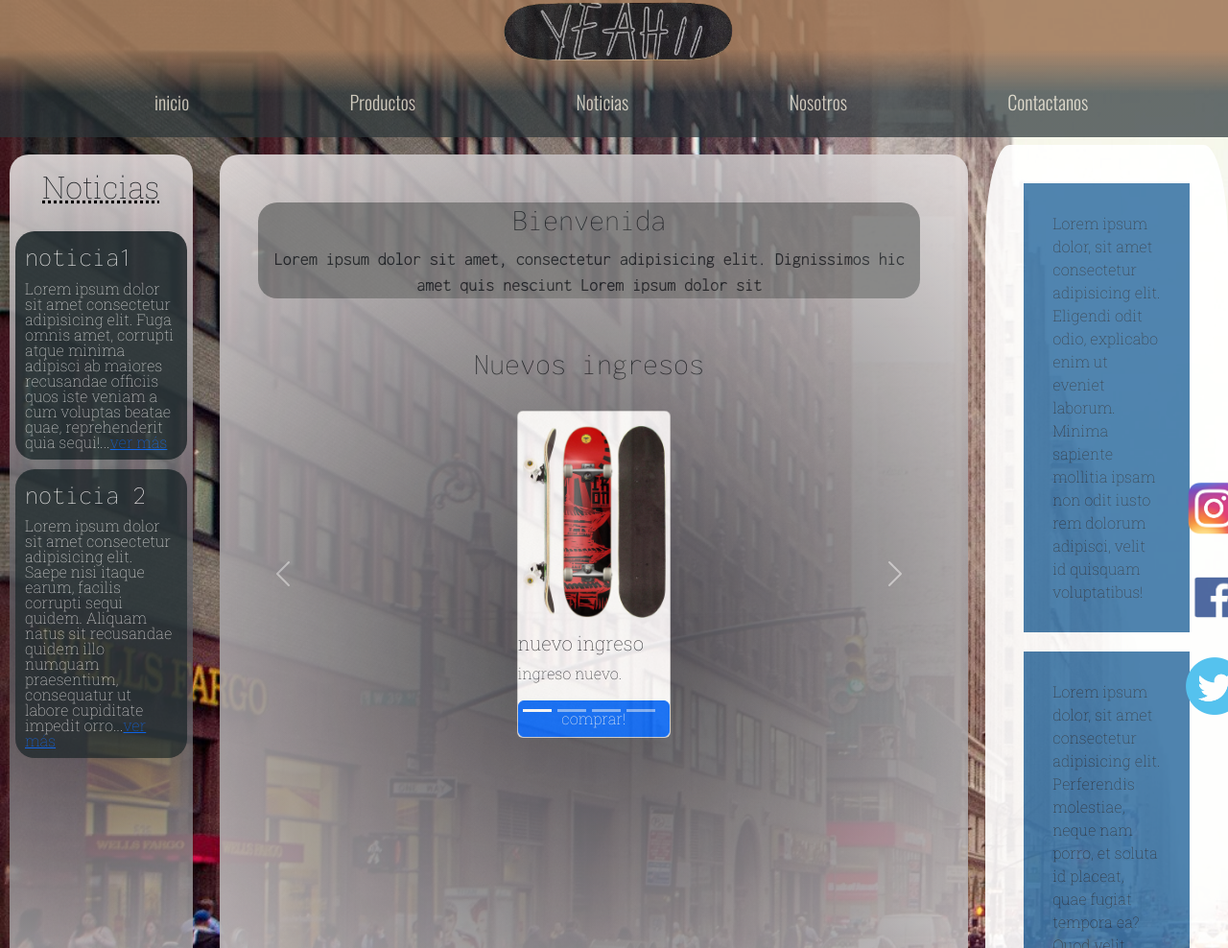
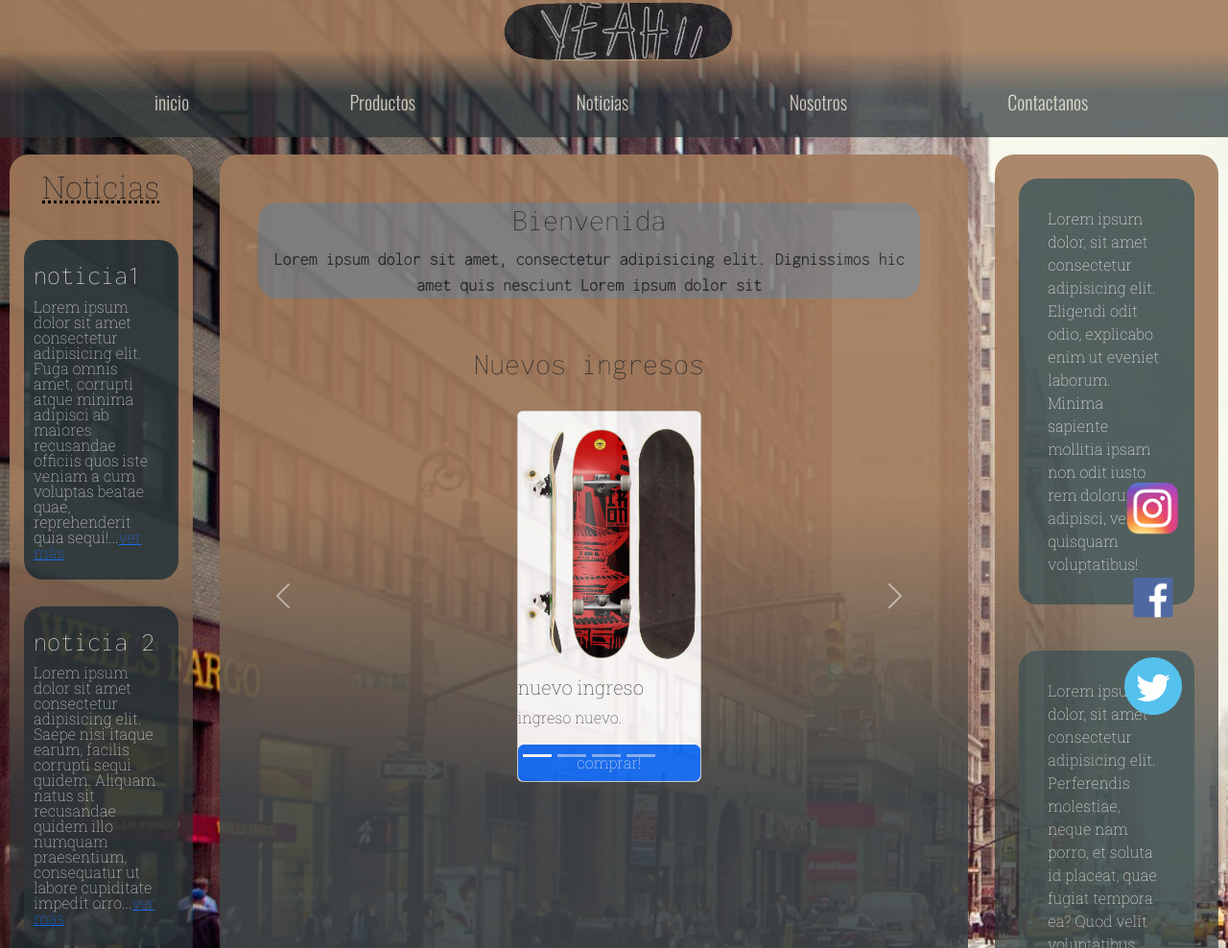
Before and after one commit to charbarie/SegundaEntregaBarie, a plain HTML site: page index.html in a window 1280 px wide. Shown: the top 988 px of the page at 96% size. Drawn offline with nearby package versions, Linux system fonts and the light colour scheme.

Commit message:
cambio de colores

```diff
--- a/css/style.css
+++ b/css/style.css
@@ -81,9 +81,6 @@ body{
     -ms-transition: .3s;
     -o-transition: .3s;
 }
-
-
-
 .nav{
     gap: 8px 8px;
     grid-area: nav;
@@ -92,8 +89,8 @@ body{
     display: flex;
     flex-direction: column;
     border-radius: 20px;
-    background: rgb(55,57,64);
-    background: radial-gradient(circle, rgba(55,57,64,0.8337492308864703) 0%, rgba(229,223,223,1) 100%);
+    background: rgb(162,123,92);
+    background: linear-gradient(180deg, rgba(162,123,92,1) 36%, rgba(44,54,57,0.7958365475096288) 68%);
 
 
 }
@@ -106,11 +103,12 @@ body{
 }
 .nav div{
     color: rgb(245, 245, 245);
-    padding: 10px;
-    margin: 1px;
+    padding: 20px;
+    margin: 10px;
     display: column;
     background-color: rgb(44, 54, 57);
     border-radius: 20px;
+    padding-inline-start: 10px;
 
 }
 .news{
@@ -136,19 +134,19 @@ body{
 }
 .main{
     grid-area: main;
-    gap:40px;
     padding:20px;
-    background: rgb(55,57,64);
-    background: radial-gradient(circle, rgba(55,57,64,0.8337492308864703) 0%, rgba(229,223,223,1) 100%);
+    background: rgb(162,123,92);
+    background: linear-gradient(180deg, rgba(162,123,92,1) 36%, rgba(44,54,57,0.7958365475096288) 68%);
     background-color: gray;
     flex-direction: column;
     margin: 10px;
     padding-inline-start: 10px;
     border-radius:20px ;
-
+    -webkit-border-radius:20px ;
+    -moz-border-radius:20px ;
+    -ms-border-radius:20px ;
+    -o-border-radius:20px ;
 }
-
-
 .bienvenida{
 
     font-family: 'Inconsolata', monospace;
@@ -159,142 +157,48 @@ body{
     background-color: gray;
     border-radius:20px ;
 }
-
 .main h3{
     text-align: center;
     font-size: 2rem;
     font-family: 'Inconsolata', monospace;
     padding:20px;
 }
-
-
-.carousel{
-    text-align:com,
-}
 .carousel-item{
     padding:0px 0px 0px 40%;
+    transition: .8s ease;
 }
-
 .carousel-indicators{
     padding: 100px 100px .1px 100px;
 
 }
-
-
-
-
-
-
-
-
-
-
-/*
-.main{
-    padding: 20px;
-    background-color: gray;
-    color: rgb(21, 20, 20);
-    border-radius:20px ;
-    -webkit-border-radius:20px ;
-    -moz-border-radius:20px ;
-    -ms-border-radius:20px ;
-    -o-border-radius:20px ;
-}
-
-.bienvenida h2{
-    font-family: 'Inconsolata', monospace;
-    font-size:24px;
-    margin: 30px;
-    font-weight: bold;
-    text-align: center;
-}
-
-    border-radius: 20px;
+.aside {
+    gap: 8px 8px;
+    grid-area: aside;
+    padding:5px;
+    margin:10px;
+    display: flex;
+    flex-direction: column;
+    background: rgb(162,123,92);
+    background: linear-gradient(180deg, rgba(162,123,92,1) 36%, rgba(44,54,57,0.7958365475096288) 68%);
     -webkit-border-radius: 20px;
     -moz-border-radius: 20px;
     -ms-border-radius: 20px;
     -o-border-radius: 20px;
 }
-
-.bienvenida p{
-    background-color: aliceblue;
-    margin: 20px;
-    padding: 30px;
-    font-family: 'Inconsolata', monospace;
-    font-size: 1rem;
-    line-height: 1.5;
-    border: gainsboro;
-    overflow: auto;
-
-}
-
-
-
-.nIngreso{
-    border-radius:20px ;
-    background-color: gray;
-        te:;
-    -webkit-border-radius:20px ;
-    -moz-border-radius:20px ;
-    -ms-border-radius:20px ;
-    -o-border-radius:20px ;
-}
-
-*/
-
-.carrete{
-    margin: 20px;
-    display: flex;
-    width: 1700px;
-    height: 450px;
-    padding: 0%;
-}
-.carrete img{
-
-    width: 4px;
-    flex-grow: 1;
-    object-fit: cover;
-    opacity: 70%;
-    transition: .8s ease;
-}
-.carrete img:hover{
-    align-items: center;
-    cursor: pointer;
-
-    width:400px;
-    opacity: 100%;
-    filter: contrast(140%);
-    -ms-zoom-animation: calc(20%);
-    max-zoom: 30;
-}
-
-
-
-
-
-.aside {
-    grid-area: aside;
-    padding: 20px;
-    border-radius: 10%;
-    background-color: rgb(255, 255, 255);
-    align-items: center;
-    justify-content: center;
-    -webkit-border-radius: 10%;
-    -moz-border-radius: 10%;
-    -ms-border-radius: 10%;
-    -o-border-radius: 10%;
-}
 .aside div{
     padding: 30px;
     margin: 20px;
-    background-color: rgb(61, 118, 168);
+    border-radius: 20px;
+    background-color: rgb(63, 78, 79);
+    color:white;
+
 
 }
 .redes{
     display: flex;
     flex-direction: column;
     position: fixed;
-    left: 95%;
+    left: 90%;
     top: 60%;
     top:1x;
 }
--- a/index.html
+++ b/index.html
@@ -68,7 +68,7 @@
             </div>
             <div class="carousel-inner">
               <div class="carousel-item active">
-                <div class="card" style="width: 10rem;">
+                <div class="card" style="width: 12rem;">
                     <img src="./img/producto1.jpg" class="card-img-top" alt="nueva skate"style="width: 50px padding:20px ;" >
                     <h5 class="card-title">nuevo ingreso</h5>
                     <p class="card-text">ingreso nuevo.</p>
```
